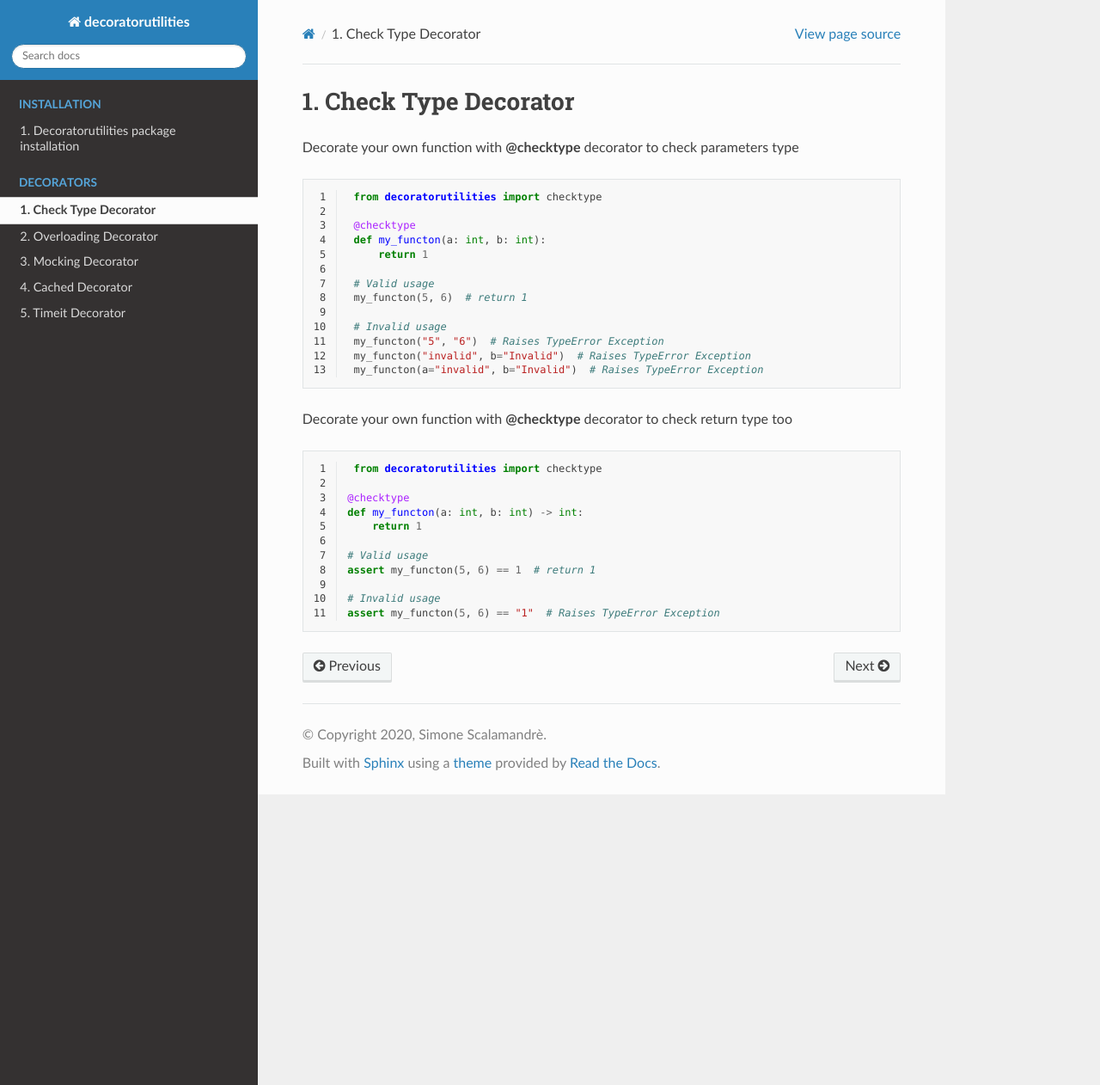
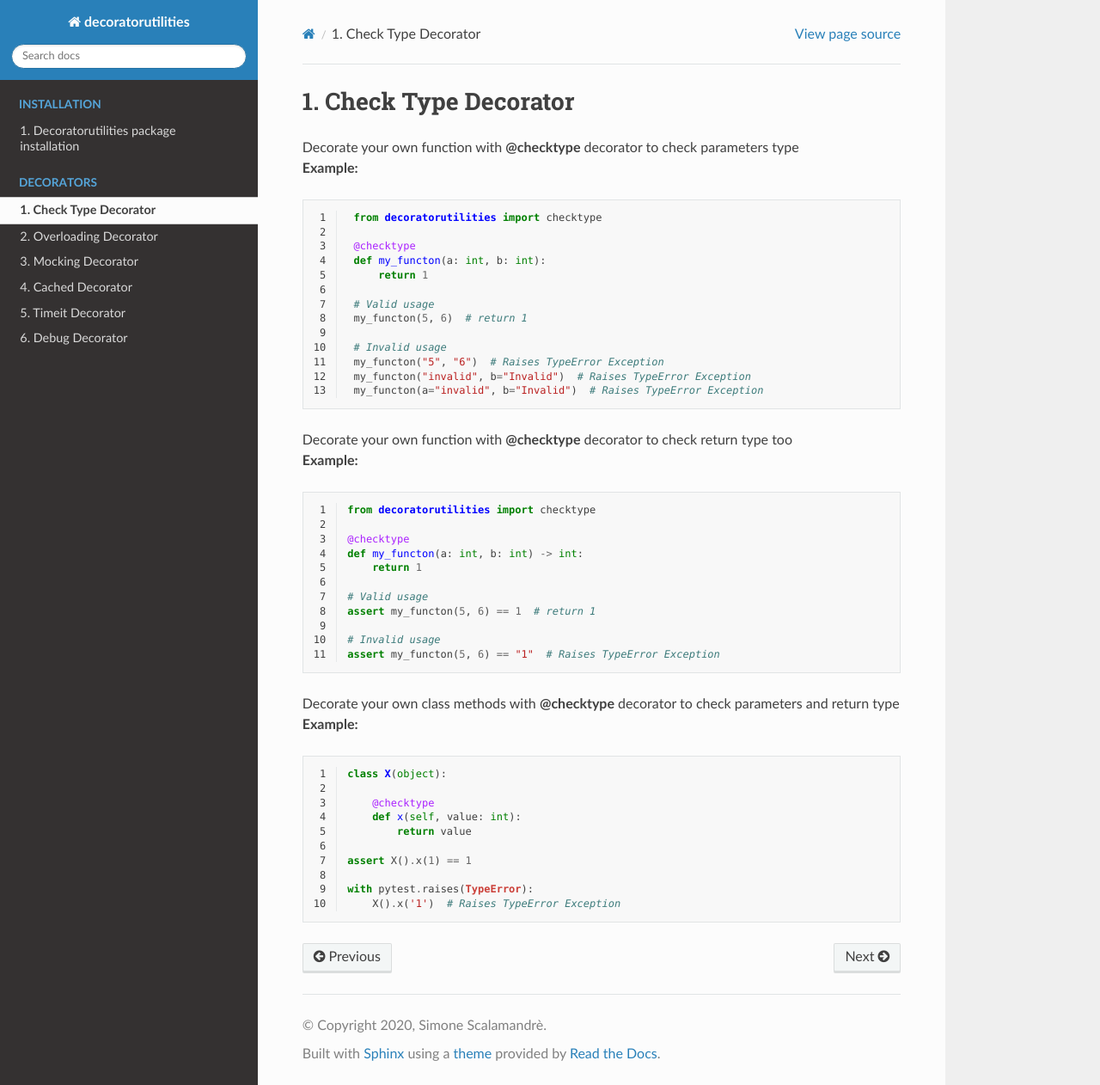
Before and after one commit to Symone95/decoratorutilities, a Sphinx documentation site: the page built from docs/rst_templates/Decorators/check_type_decorator.rst, in a window 1280 px wide and 1262 px high. Shown: the whole window at 86% size. Built offline with Sphinx 7.4.7 and the Read the Docs theme 2.0.0, drawn with Linux system fonts in a browser that asks for light colours.

Commit message:
Code and documentation refacotring and added debug decorator

```diff
--- a/decoratorutilities/__init__.py
+++ b/decoratorutilities/__init__.py
@@ -4,3 +4,4 @@ from ._mocking import mocking
 from ._cached import cached
 from ._timeit import timeit
 from ._singleton import singleton
+from ._debug_decorator import debug
--- a/docs/index.rst
+++ b/docs/index.rst
@@ -25,6 +25,7 @@ and function mocking at runtime
    rst_templates/Decorators/mocking_decorator
    rst_templates/Decorators/cached_decorator
    rst_templates/Decorators/timeit_decorator
+   rst_templates/Decorators/debug_decorator
 
 ..
    Indices and tables
--- a/docs/rst_templates/Decorators/check_type_decorator.rst
+++ b/docs/rst_templates/Decorators/check_type_decorator.rst
@@ -2,7 +2,8 @@
 Check Type Decorator
 ********************
 
-Decorate your own function with **@checktype** decorator to check parameters type
+| Decorate your own function with **@checktype** decorator to check parameters type
+| **Example:**
 
 .. code-block:: python
    :linenos:
@@ -22,12 +23,13 @@ Decorate your own function with **@checktype** decorator to check parameters typ
     my_functon(a="invalid", b="Invalid")  # Raises TypeError Exception
 
 
-Decorate your own function with **@checktype** decorator to check return type too
+| Decorate your own function with **@checktype** decorator to check return type too
+| **Example:**
 
 .. code-block:: python
    :linenos:
 
-    from decoratorutilities import checktype
+   from decoratorutilities import checktype
 
    @checktype
    def my_functon(a: int, b: int) -> int:
@@ -39,9 +41,13 @@ Decorate your own function with **@checktype** decorator to check return type to
    # Invalid usage
    assert my_functon(5, 6) == "1"  # Raises TypeError Exception
 
+
+| Decorate your own class methods with **@checktype** decorator to check parameters and return type
+| **Example:**
+
 .. code-block:: python
    :linenos:
-   # checktype decorator for classes methods
+
    class X(object):
 
        @checktype
--- a/docs/rst_templates/Decorators/mocking_decorator.rst
+++ b/docs/rst_templates/Decorators/mocking_decorator.rst
@@ -2,8 +2,8 @@
 Mocking Decorator
 *****************
 
-Decorate your own function with **@mocking** decorator to mock that function adding
-args in a tuple, kwargs in a dict and return value
+| Decorate your own function with **@mocking** decorator to mock that function adding args in a tuple, kwargs in a dict and return value
+| **Example:**
 
 .. code-block:: python
    :linenos:
--- a/docs/rst_templates/Decorators/overloading_decorator.rst
+++ b/docs/rst_templates/Decorators/overloading_decorator.rst
@@ -2,8 +2,8 @@
 Overloading Decorator
 *********************
 
-Decorate your own function with **@overload** decorator to define multiple functions with same name
-but with different parameters
+| Decorate your own function with **@overload** decorator to define multiple functions with same name but with different parameters
+| **Example:**
 
 .. code-block:: python
    :linenos:
--- a/docs/rst_templates/Decorators/timeit_decorator.rst
+++ b/docs/rst_templates/Decorators/timeit_decorator.rst
@@ -2,7 +2,8 @@
 Timeit Decorator
 *********************
 
-Decorate your own function with **@timeit** decorator to monitoring execution time
+| Decorate your own function with **@timeit** decorator to monitoring execution time
+| **Example:**
 
 .. code-block:: python
    :linenos:
```
Also changed, not shown: other parts of docs/rst_templates/Decorators/timeit_decorator.rst (+1 -1 lines), README.md (+72 -8 lines), docs/rst_templates/Decorators/cached_decorator.rst (+4 -4 lines), docs/rst_templates/Decorators/debug_decorator.rst (added, +40 -0 lines), 6 other files.
